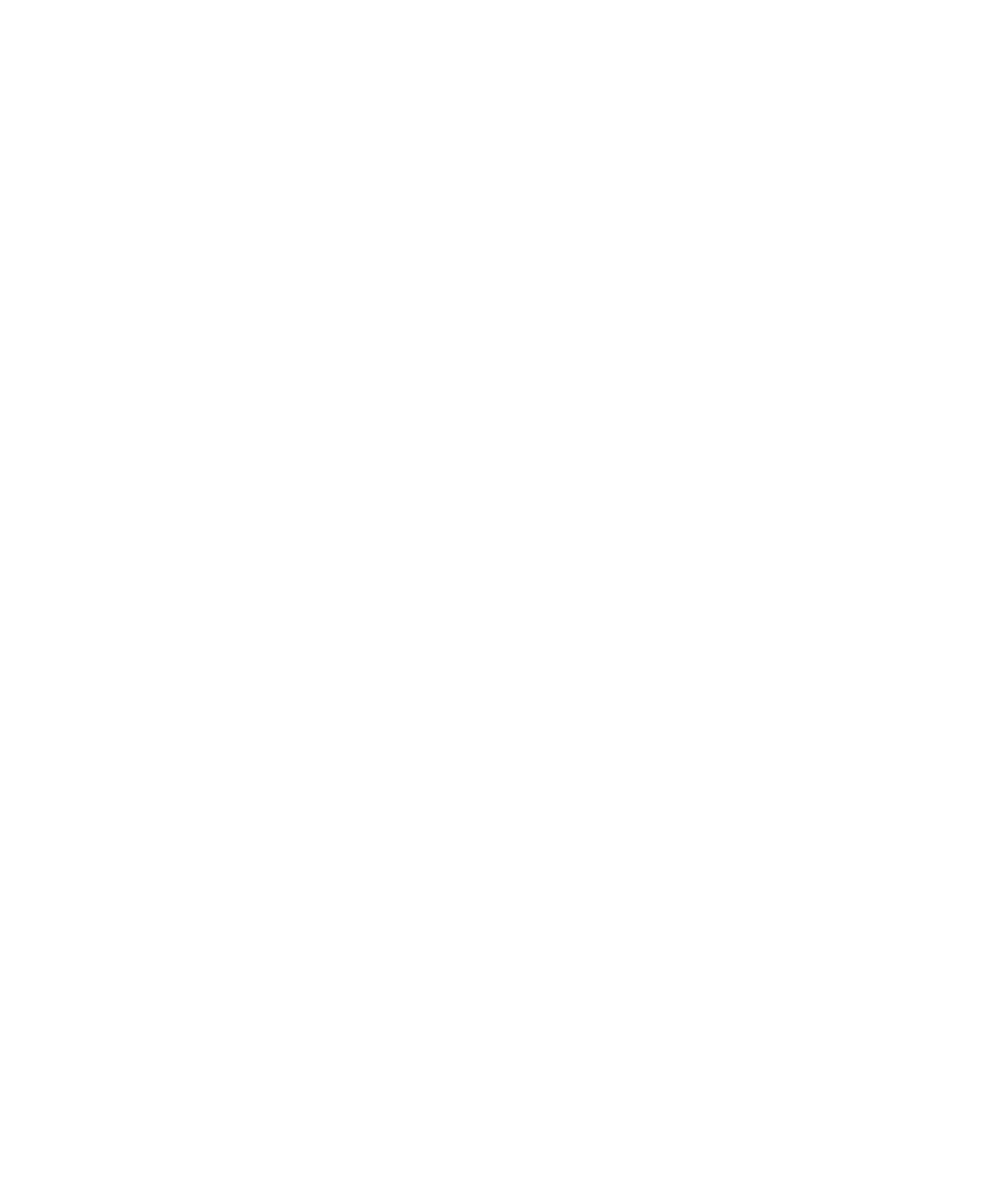
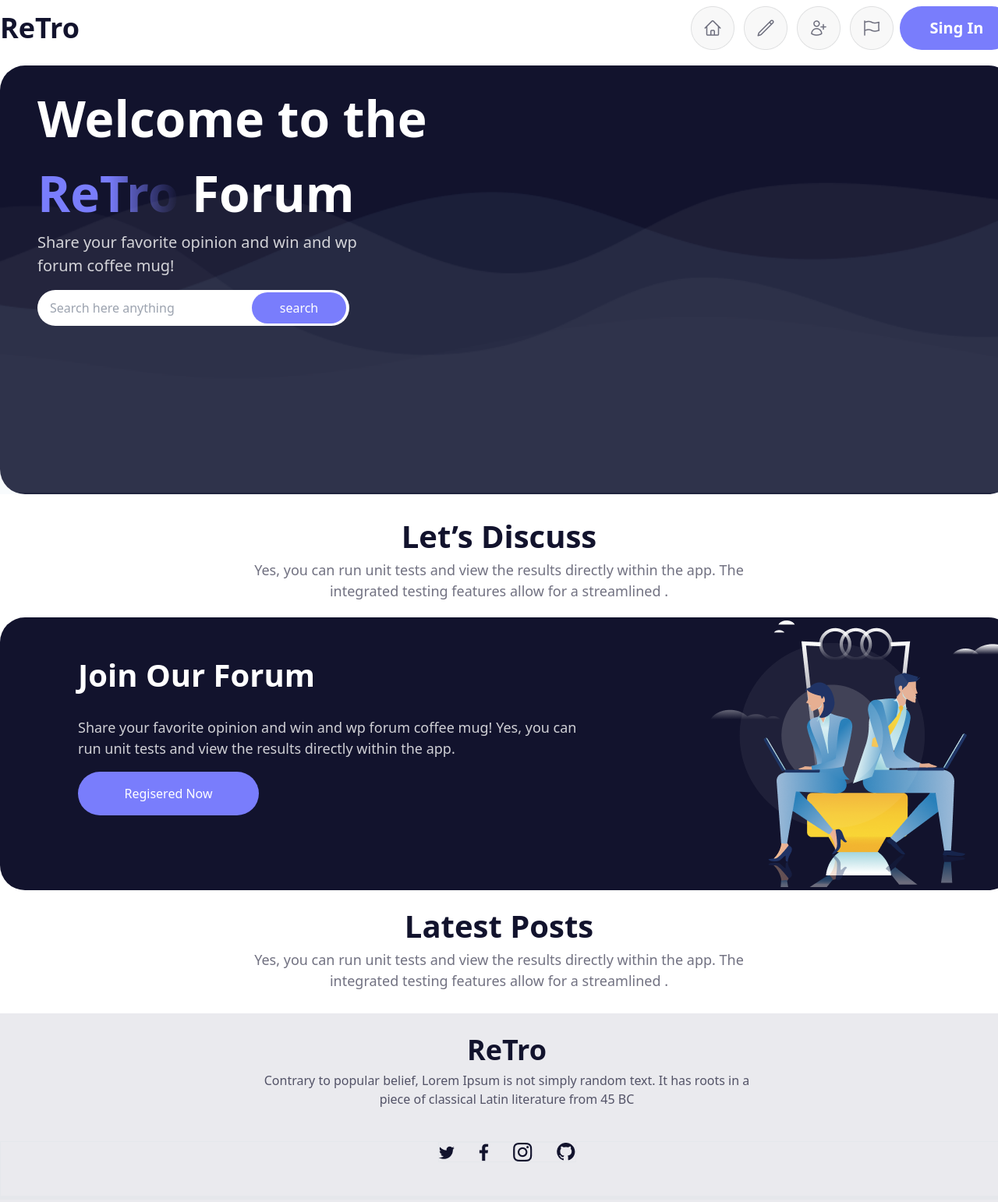
Before and after one commit to AtiqurRahmanLabib/Re_Tro_Forum, a plain HTML site: page index.html in a window 1280 px wide. Shown: the top 1542 px of the page at 78% size. Before the commit the page ends 800 px from the top, so only its background shows below. Drawn offline with nearby package versions, Linux system fonts and the light colour scheme.

Commit message:
added banner section, join section, footer section

```diff
--- a/index.html
+++ b/index.html
@@ -1,19 +1,104 @@
 <!DOCTYPE html>
 <html lang="en">
+
 <head>
   <meta charset="UTF-8">
   <meta name="viewport" content="width=device-width, initial-scale=1.0">
+  <script src="https://cdn.tailwindcss.com"></script>
   <title>Re Tro Forum</title>
 </head>
+
 <body>
   <header>
+    <div class="flex justify-between mt-2 w-[1300px] mx-auto">
+      <button class="text-[#12132D] font-black text-[36px]">ReTro</button>
+      <div class="flex ">
+        <img class="mr-2" src="./images/Group 1.png" alt="">
+        <button class="font-bold text-[20px] text-white bg-[#797DFC] rounded-[50px] w-[146px] ">Sing In</button>
+      </div>
+    </div>
+    <div class="bg-[#12132D] w-[1300px] h-[550px] mx-auto mt-5 rounded-[32px] relative">
+      <div class="ml-12 pt-5 relative z-10">
+        <h1 class="font-black text-[64px] text-white">
+          Welcome to the <br> <span
+            class="bg-gradient-to-r from-[#797DFC] via-[#797DFC] bg-clip-text text-transparent">ReTro</span> Forum
+        </h1>
+        <p class="text-[#FFFFFFCC] text-[20px]">
+          Share your favorite opinion and win and wp <br> forum coffee mug!
+        </p>
+        <div class="flex justify-between items-center w-[400px] h-[46px] rounded-[50px] bg-[#FFFFFF] mt-4">
+          <input class="ml-4 h-[40px] w-[250px]" type="text" placeholder="Search here anything">
+          <button class="bg-[#797DFC] mr-1  text-[#FFFFFF] rounded-[46px] w-[121px] h-[40px] ">search</button>
+        </div>
+      </div>
 
+      <div class="mt-4 flex absolute inset-0 z-0">
+        <img class="w-full h-full object-cover" src="./images/bgbanner.png" alt="">
+      </div>
+    </div>
+
+
+    </div>
   </header>
   <main>
+    <section class="Discuss">
+      <div class="mt-6">
+        <h1 class="text-center font-black text-[40px] text-[#12132D]">Let’s Discuss</h1>
+        <p class="text-[18px] text-center text-[#12132D99]">Yes, you can run unit tests and view the results directly
+          within the app. The <br> integrated testing features allow for a streamlined .</p>
+      </div>
+      <!-- post container -->
+      <div>
+        <!-- post -->
+
+        <div>
+          <div>
+
+          </div>
+        </div>
+        <!-- read mark -->
+        <div>
+
+        </div>
+      </div>
+
+    </section>
+    <div class="w-[1300px] h-[350px] bg-[#12132D] rounded-[32px] mx-auto mt-5 flex">
+      <div class="flex ml-[100px] w-[1200px] justify-between items-center">
+        <div class="h-full ">
+          <h1 class="mt-11 font-black text-[40px] text-white">Join Our Forum</h1>
+          <p class="mt-6 text-[18px] text-[#FFFFFFCC]">Share your favorite opinion and win and wp forum coffee mug! Yes,
+            you can <br> run unit tests and view the results directly within the app. </p>
+          <button class="mt-4 w-[232px] h-[56px] bg-[#797DFC] rounded-[50px] text-white">Regisered Now</button>
+        </div>
+        <div>
+          <img src="./images/joinforum.png" alt="">
+        </div>
+      </div>
+
+    </div>
+    <!-- section post -->
+    <section>
+      <div class="text-center mt-4">
+        <h1 class="text-[#12132D] font-black text-[40px] ">Latest Posts</h1>
+        <p class="text-[#12132D99] text-[18px] ">Yes, you can run unit tests and view the results directly within the
+          app. The <br> integrated testing features allow for a streamlined .</p>
+      </div>
+    </section>
 
   </main>
-    <footer>
-
+  <footer class="bg-[#30325E1A] w-full h-[350px] mt-7 grid">
+    <div class="text-center ">
+      <h1 class="font-black text-[36px] text-[#12132D] mt-5">ReTro</h1>
+      <p class="text-[16px] text-[#12132DB3]">Contrary to popular belief, Lorem Ipsum is not simply random text. It has
+        roots in a <br> piece of classical Latin literature from 45 BC</p>
+    </div>
+    <div class="mx-auto w-full border">
+      <img class="border mx-auto" src="./images/Social.png" alt="">
+    </div>
+    <hr class="border-t-4 border-customBlue w-[1300px] mx-auto">
+    <p class="font-light text-[18px] text-[#12132D80] text-center">2017, All Rights Reserved.</p>
   </footer>
 </body>
+
 </html>
--- /dev/null
+++ b/script/tailwind.config.js
@@ -0,0 +1,11 @@
+/** @type {import('tailwindcss').Config} */
+module.exports = {
+    content: ["./src/**/*.{html,js}"],
+    theme: {
+        extend: {},
+        colors: {
+            customBlue: '#30325E1A',
+                  },
+    },
+    plugins: [],
+}
```
Also changed, not shown: images/Group 1.png (added), images/Social.png (added), images/bgbanner.png (added), images/joinforum.png (added), images/logo.png (added). Lines whose indentation alone changed are shown as unchanged.
